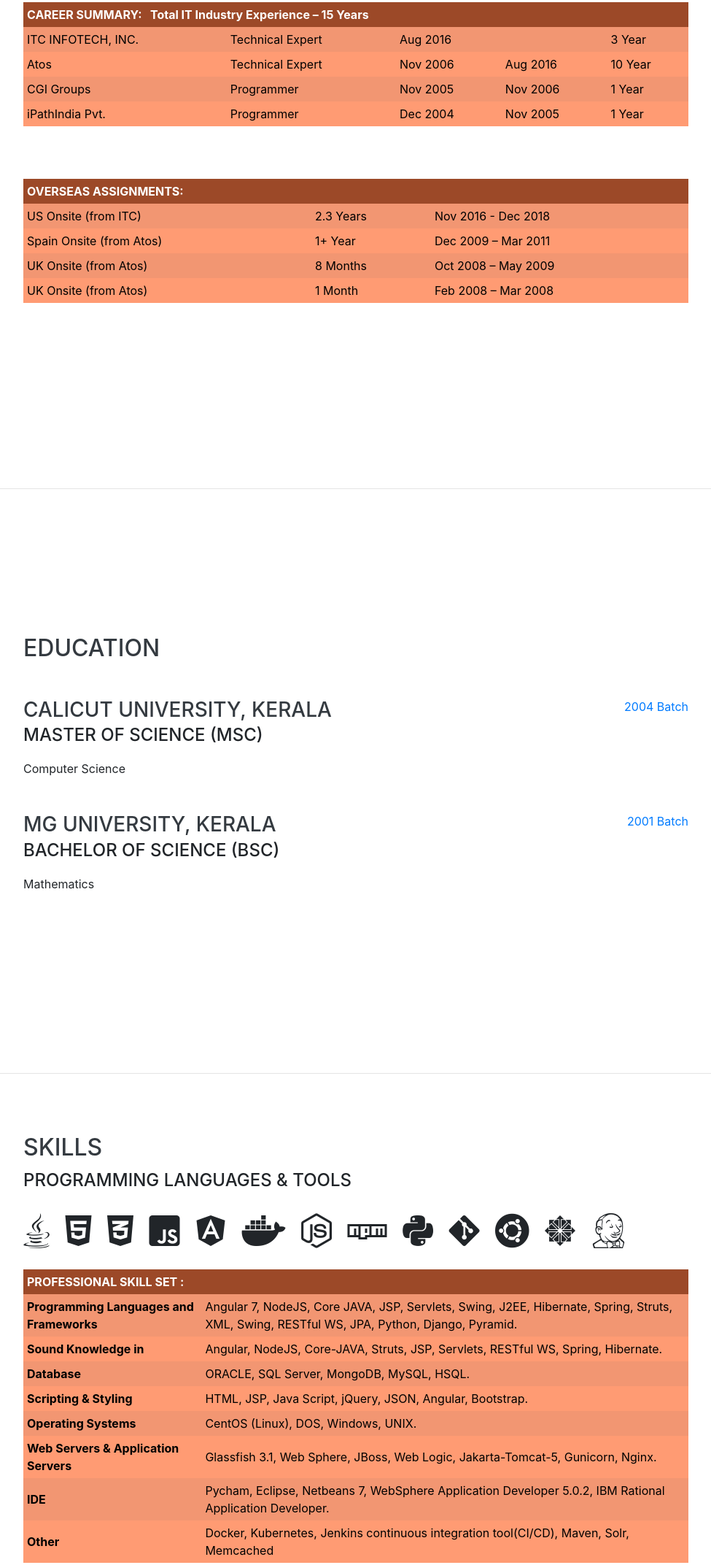
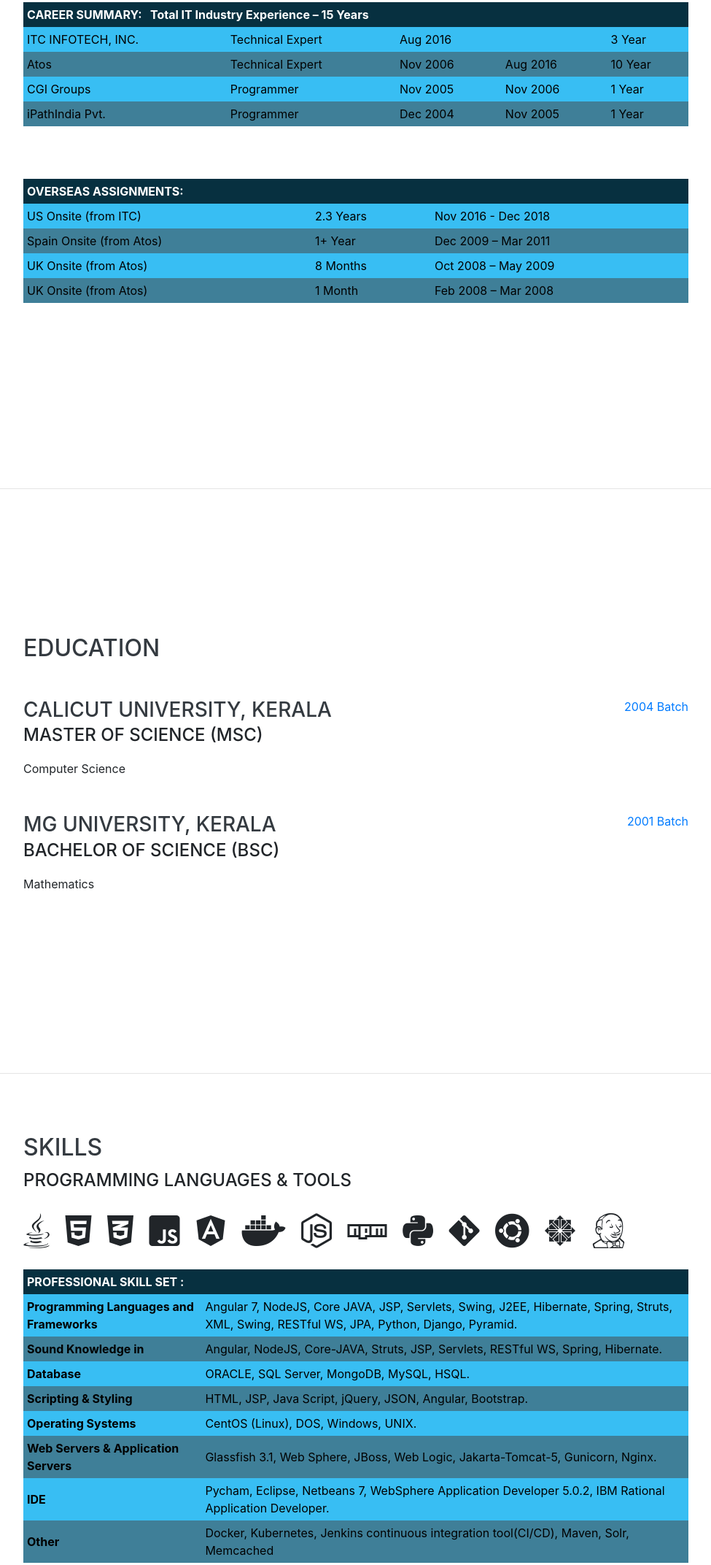
Before and after one commit to binoykalathiparambil/binoykalathiparambil.github.io, a website with bundled scripts: page index.html in a window 1280 px wide. Shown: the part 932-3076 px from the top of the page at 73% size, without its empty margins (288-1263 px from the left). Built offline with nearby package versions, Linux system fonts and the light colour scheme; a web font is replaced by a local one.

Commit message:
Add files via upload

```diff
--- a/index.html
+++ b/index.html
@@ -228,19 +228,19 @@
       <div class="w-100">
           <h2 class="mb-5">Experience</h2>
         <table cellpadding="5" class="mb-5 tableClass" width="100%" >
-          <tr style="background:#9c4928"><td colspan="5"><font color="white"><strong>CAREER SUMMARY:&nbsp;&nbsp;&nbsp;Total IT Industry Experience – 15 Years</strong></font></td></tr>
-          <tr style="background:#f29672"><td>ITC INFOTECH, INC.</td><td>Technical Expert</td><td>Aug 2016</td><td></td><td>3  Year</td></tr>
-          <tr style="background:#ff9b73"><td>Atos</td><td>Technical Expert</td><td>Nov 2006</td><td>Aug 2016</td><td>10  Year</td></tr>
-          <tr style="background:#f29672"><td>CGI Groups</td><td>Programmer</td><td>Nov 2005</td><td>Nov 2006</td><td>1 Year</td></tr>
-          <tr style="background:#ff9b73"><td>iPathIndia Pvt.</td><td>Programmer</td><td>Dec 2004</td><td>Nov 2005</td><td>1 Year</td></tr>
+          <tr style="background:#073040"><td colspan="5"><font color="white"><strong>CAREER SUMMARY:&nbsp;&nbsp;&nbsp;Total IT Industry Experience – 15 Years</strong></font></td></tr>
+          <tr style="background:#38bef3"><td>ITC INFOTECH, INC.</td><td>Technical Expert</td><td>Aug 2016</td><td></td><td>3  Year</td></tr>
+          <tr style="background:#3f7f98"><td>Atos</td><td>Technical Expert</td><td>Nov 2006</td><td>Aug 2016</td><td>10  Year</td></tr>
+          <tr style="background:#38bef3"><td>CGI Groups</td><td>Programmer</td><td>Nov 2005</td><td>Nov 2006</td><td>1 Year</td></tr>
+          <tr style="background:#3f7f98"><td>iPathIndia Pvt.</td><td>Programmer</td><td>Dec 2004</td><td>Nov 2005</td><td>1 Year</td></tr>
         </table>
         <br>
         <table cellpadding="5" class="mb-5 tableClass" width="100%" >
-          <tr style="background:#9c4928"><td colspan="5"><font color="white"><strong>OVERSEAS ASSIGNMENTS:</strong></font></td></tr>
-          <tr style="background:#f29672"><td>US Onsite (from ITC)</td><td>2.3 Years</td><td>Nov 2016  - Dec 2018</td></tr>
-          <tr style="background:#ff9b73"><td>Spain Onsite (from Atos)</td><td>1+ Year</td><td>Dec 2009  – Mar 2011</td></tr>
-          <tr style="background:#f29672"><td>UK Onsite (from Atos)</td><td>8 Months</td><td>Oct 2008   – May 2009</td></tr>
-          <tr style="background:#ff9b73"><td>UK Onsite (from Atos)</td><td>1 Month</td><td>Feb 2008   – Mar 2008</td></tr>
+          <tr style="background:#073040"><td colspan="5"><font color="white"><strong>OVERSEAS ASSIGNMENTS:</strong></font></td></tr>
+          <tr style="background:#38bef3"><td>US Onsite (from ITC)</td><td>2.3 Years</td><td>Nov 2016  - Dec 2018</td></tr>
+          <tr style="background:#3f7f98"><td>Spain Onsite (from Atos)</td><td>1+ Year</td><td>Dec 2009  – Mar 2011</td></tr>
+          <tr style="background:#38bef3"><td>UK Onsite (from Atos)</td><td>8 Months</td><td>Oct 2008   – May 2009</td></tr>
+          <tr style="background:#3f7f98"><td>UK Onsite (from Atos)</td><td>1 Month</td><td>Feb 2008   – Mar 2008</td></tr>
         </table>
         <!--div class="resume-item d-flex flex-column flex-md-row justify-content-between mb-5">
           <div class="resume-content">
@@ -333,15 +333,15 @@
         </ul>
 
         <table cellpadding="5" class="mb-5 tableClass" width="100%" >
-          <tr style="background:#9c4928"><td colspan="5"><font color="white"><strong>PROFESSIONAL SKILL SET :</strong></font></td></tr>
-          <tr style="background:#f29672"><td><strong>Programming Languages and Frameworks</strong></td><td>Angular 7, NodeJS, Core JAVA, JSP, Servlets, Swing, J2EE, Hibernate, Spring, Struts, XML, Swing, RESTful WS, JPA, Python, Django, Pyramid.</td></tr>
-          <tr style="background:#ff9b73"><td><strong>Sound Knowledge in</strong></td><td>Angular, NodeJS, Core-JAVA, Struts, JSP, Servlets, RESTful WS, Spring, Hibernate.</td></tr>
-          <tr style="background:#f29672"><td><strong>Database</strong></td><td>ORACLE, SQL Server, MongoDB, MySQL, HSQL.</td></tr>
-          <tr style="background:#ff9b73"><td><strong>Scripting & Styling</strong></td><td>HTML, JSP, Java Script, jQuery, JSON, Angular, Bootstrap.</td></tr>
-          <tr style="background:#f29672"><td><strong>Operating Systems</strong></td><td>CentOS (Linux), DOS, Windows, UNIX.</td></tr>
-          <tr style="background:#ff9b73"><td><strong>Web Servers & Application Servers</strong></td><td>Glassfish 3.1, Web Sphere, JBoss, Web Logic, Jakarta-Tomcat-5, Gunicorn, Nginx.</td></tr>
-          <tr style="background:#f29672"><td><strong>IDE</strong></td><td>Pycham, Eclipse, Netbeans 7, WebSphere Application Developer 5.0.2, IBM Rational Application Developer. </td></tr>
-          <tr style="background:#ff9b73"><td><strong>Other</strong></td><td>Docker, Kubernetes, Jenkins continuous integration tool(CI/CD), Maven, Solr, Memcached </td></tr>
+          <tr style="background:#073040"><td colspan="5"><font color="white"><strong>PROFESSIONAL SKILL SET :</strong></font></td></tr>
+          <tr style="background:#38bef3"><td><strong>Programming Languages and Frameworks</strong></td><td>Angular 7, NodeJS, Core JAVA, JSP, Servlets, Swing, J2EE, Hibernate, Spring, Struts, XML, Swing, RESTful WS, JPA, Python, Django, Pyramid.</td></tr>
+          <tr style="background:#3f7f98"><td><strong>Sound Knowledge in</strong></td><td>Angular, NodeJS, Core-JAVA, Struts, JSP, Servlets, RESTful WS, Spring, Hibernate.</td></tr>
+          <tr style="background:#38bef3"><td><strong>Database</strong></td><td>ORACLE, SQL Server, MongoDB, MySQL, HSQL.</td></tr>
+          <tr style="background:#3f7f98"><td><strong>Scripting & Styling</strong></td><td>HTML, JSP, Java Script, jQuery, JSON, Angular, Bootstrap.</td></tr>
+          <tr style="background:#38bef3"><td><strong>Operating Systems</strong></td><td>CentOS (Linux), DOS, Windows, UNIX.</td></tr>
+          <tr style="background:#3f7f98"><td><strong>Web Servers & Application Servers</strong></td><td>Glassfish 3.1, Web Sphere, JBoss, Web Logic, Jakarta-Tomcat-5, Gunicorn, Nginx.</td></tr>
+          <tr style="background:#38bef3"><td><strong>IDE</strong></td><td>Pycham, Eclipse, Netbeans 7, WebSphere Application Developer 5.0.2, IBM Rational Application Developer. </td></tr>
+          <tr style="background:#3f7f98"><td><strong>Other</strong></td><td>Docker, Kubernetes, Jenkins continuous integration tool(CI/CD), Maven, Solr, Memcached </td></tr>
         </table>
       </div>
     </section>
```
